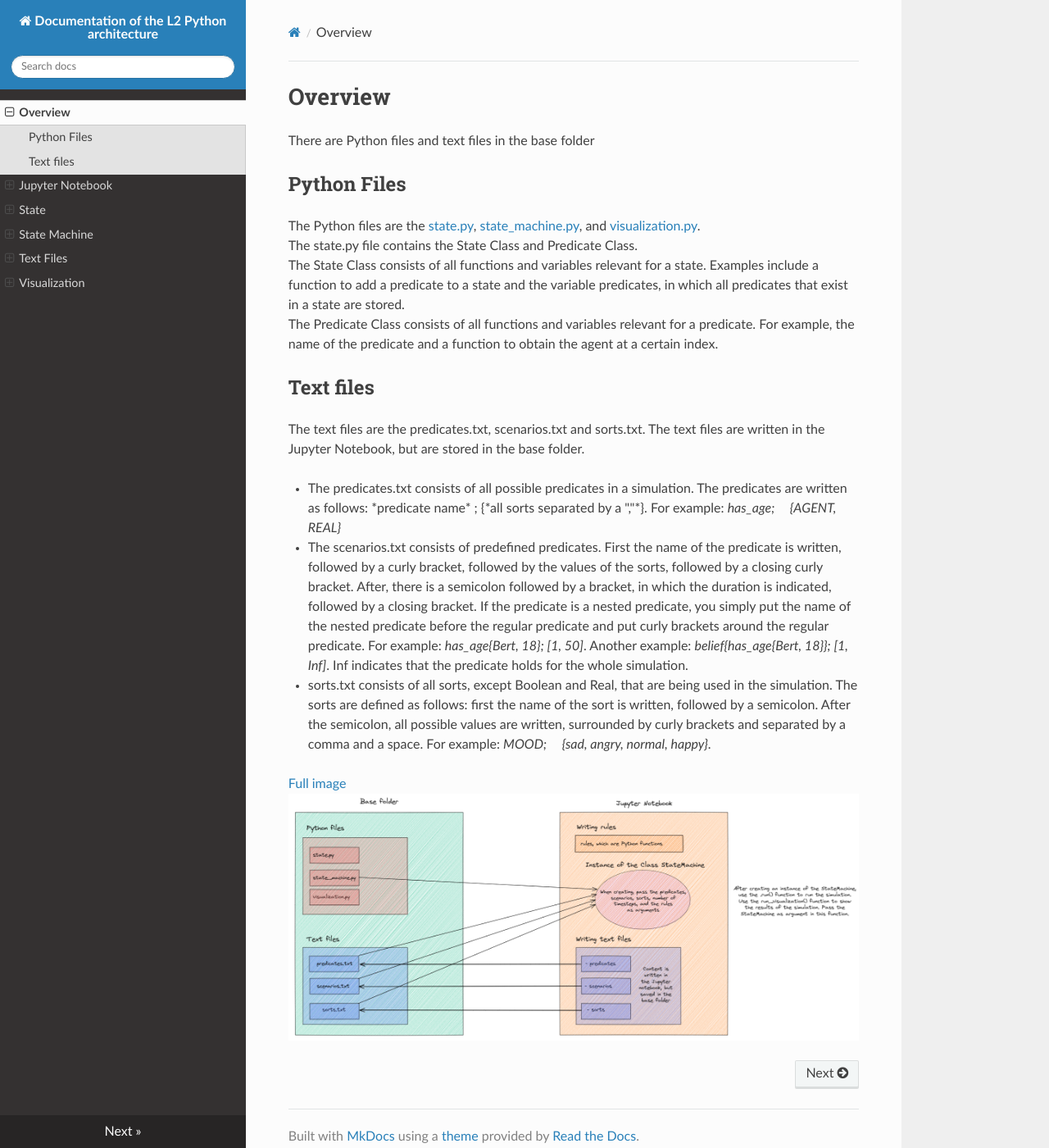
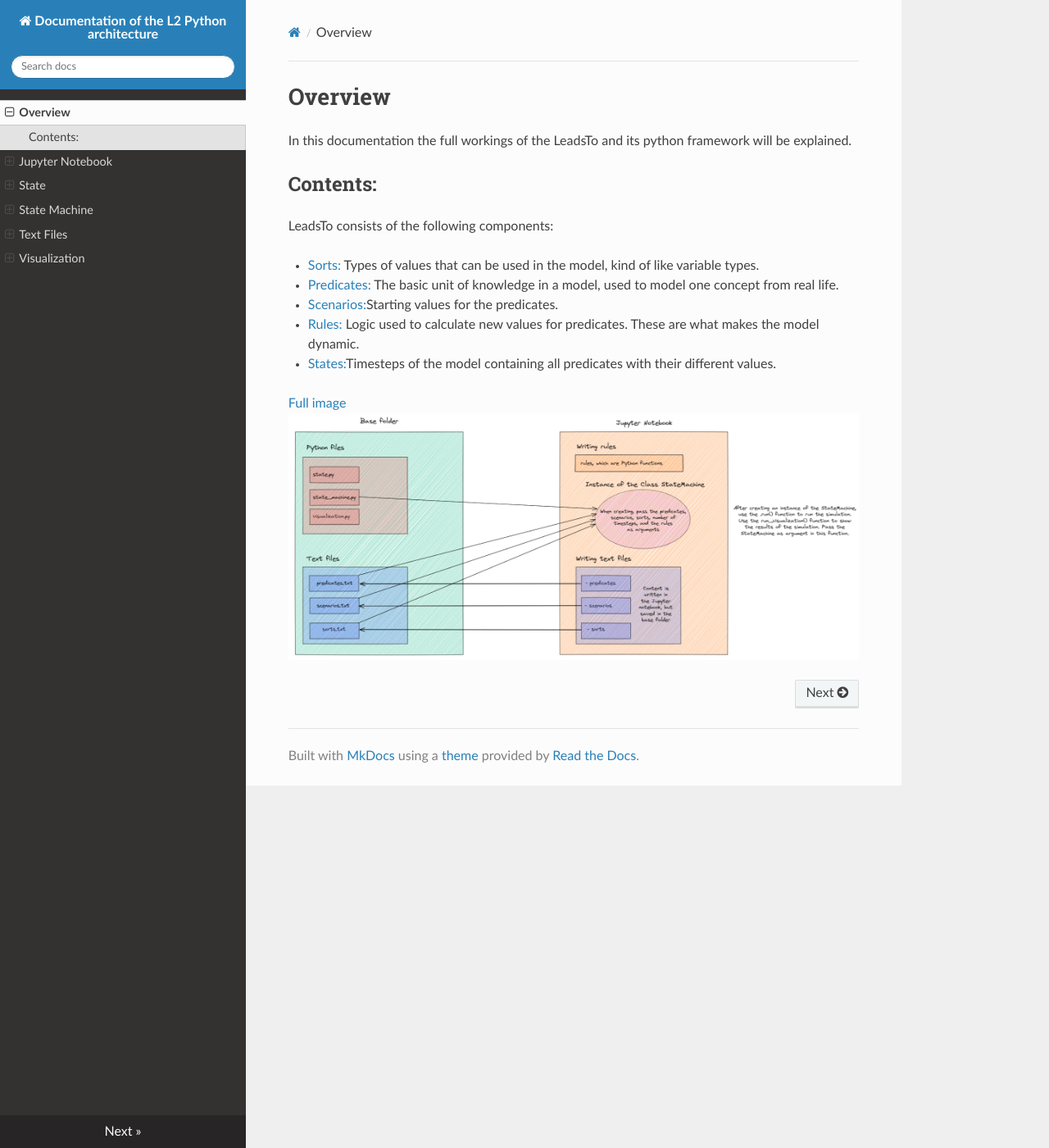
Before and after one commit to BannoPostma/L2-Python-doc, an MkDocs documentation site: the page built from docs/index.md, in a window 1280 px wide and 1400 px high. Shown: the whole window at 82% size. Built offline with MkDocs 1.6.1, drawn with Linux system fonts in a browser that asks for light colours; nearby versions of some CDN libraries.

Commit message:
update overview

```diff
--- a/docs/index.md
+++ b/docs/index.md
@@ -1,37 +1,17 @@
 # Overview
 
-<p>There are Python files and text files in the base folder</p>
+<p>In this documentation the full workings of the LeadsTo and its python framework will be explained.</p>
 
-## Python Files
-<p>
-    The Python files are the <a href="state/">state.py</a>, <a href="state_machine/">state_machine.py</a>, and
-    <a href="visualization/">visualization.py</a>. <br>
-    The state.py file contains the State Class and Predicate Class. <br>
-    The State Class consists of all functions and variables relevant for a state. Examples include a function to add
-    a predicate to a state and the variable predicates, in which all predicates that exist in a state are stored. <br>
-    The Predicate Class consists of all functions and variables relevant for a predicate. For example, the name of the
-    predicate and a function to obtain the agent at a certain index.
-</p>
-
-## Text files
-<p>
-    The text files are the predicates.txt, scenarios.txt and sorts.txt. The text files are written in the Jupyter Notebook,
-    but are stored in the base folder.<br>
+## Contents:
+<p>LeadsTo consists of the following components:
     <ul>
-    <li>The predicates.txt consists of all possible predicates in a simulation. The predicates are written as follows:
-    *predicate name* ; {*all sorts separated by a ","*}. For example: <em>has_age;   &emsp;     {AGENT, REAL}</em></li>
-    <li>The scenarios.txt consists of predefined predicates. First the name of the predicate is written, followed by a
-    curly bracket, followed by the values of the sorts, followed by a closing curly bracket. After, there is a semicolon
-    followed by a bracket, in which the duration is indicated, followed by a closing bracket. If the predicate is a nested
-    predicate, you simply put the name of the nested predicate before the regular predicate and put curly brackets around
-    the regular predicate. For example: <em>has_age{Bert, 18}; [1, 50]</em>. Another example: <em>belief{has_age{Bert, 18}}; [1, Inf]</em>.
-    Inf indicates that the predicate holds for the whole simulation.<br></li>
-    <li>sorts.txt consists of all sorts, except Boolean and Real, that are being used in the simulation. The sorts are defined
-    as follows: first the name of the sort is written, followed by a semicolon. After the semicolon, all possible values
-    are written, surrounded by curly brackets and separated by a comma and a space. For example: <em>MOOD; &emsp; {sad, angry, normal, happy}</em>.
+        <li><a href="/sorts/"> Sorts:</a> Types of values that can be used in the model, kind of like variable types.<br></li>
+        <li><a href="/predicates/"> Predicates:</a> The basic unit of knowledge in a model, used to model one concept from real life.  <br></li>
+        <li><a href="/scenarios/"> Scenarios:</a>Starting values for the predicates. <br></li>
+        <li><a href="/rules/"> Rules:</a> Logic used to calculate new values for predicates. These are what makes the model dynamic.  <br></li>
+        <li><a href="/states/"> States:</a>Timesteps of the model containing all predicates with their different values.  <br></li>
     </ul>
 </p>
 
-
 [Full image](Schematic overview.png)
 ![image](Schematic overview.png)
```
Also changed, not shown: docs/Visual.png (added).
